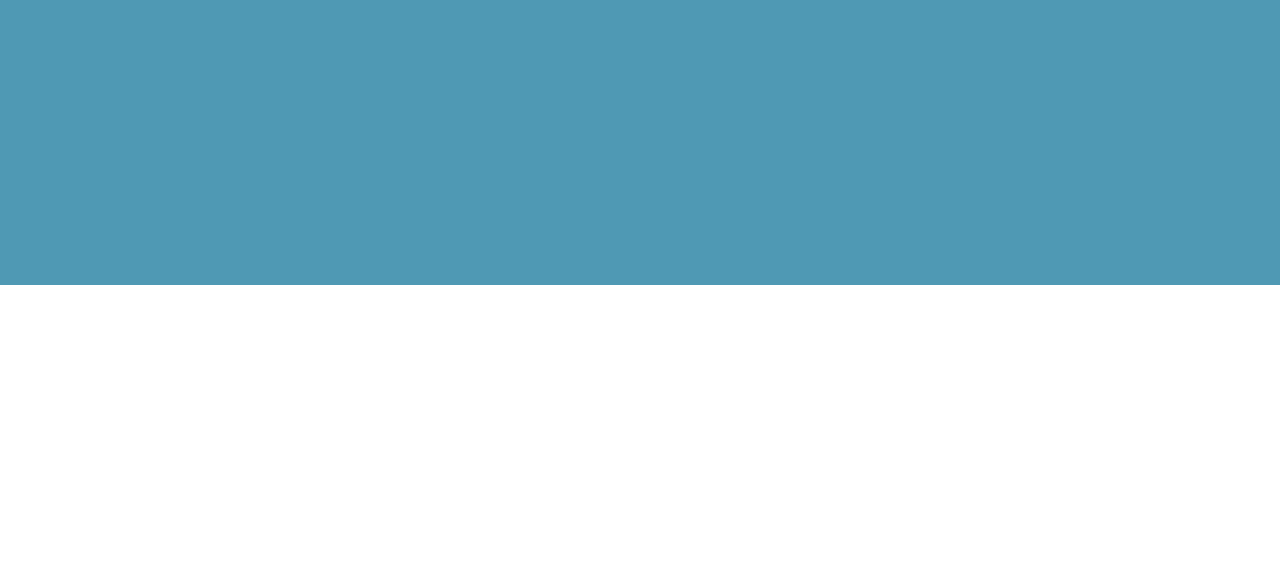
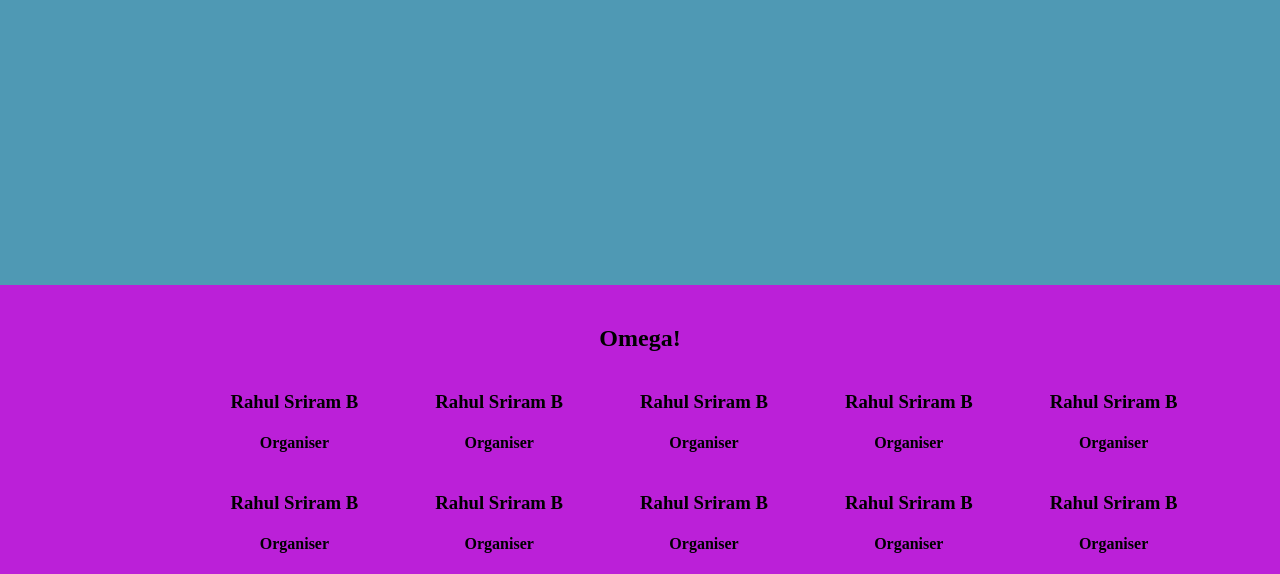
Before and after one commit to ramakrishnar22/FareIT2.0, a plain HTML site: page index.html in a window 1280 px wide. Shown: the part 584-1158 px from the top of the page. Before the commit the page ends 869 px from the top, so only its background shows below. Drawn offline with Linux system fonts and the light colour scheme; no server answers.

Commit message:
commit made on the team section

```diff
--- a/css/dev-index.css
+++ b/css/dev-index.css
@@ -24,6 +24,7 @@
 .list-data a:hover{
     color:#1d81b2;
 }
+/* FareIT CSS*/
 #about-fare{
     width:100%;
     height:417px;
@@ -35,11 +36,8 @@
     position: relative;
     margin-left:30%;
 }
-div > p{
-  color:white;
-}
-div > h2{
-  color:white;
+.text-content{
+    color: white;
 }
 #title-area{
     position:relative;
@@ -52,6 +50,7 @@ div > h2{
     padding-left:30%;
     padding-right:30%;
 }
+/* Awards CSS*/
 #events-section{
   position: relative;
   z-index: 1;
@@ -79,3 +78,30 @@ width:80%;
 justify-content: flex-start;
 flex-wrap: wrap;
 }
+
+/* Team CSS*/
+#team-section{
+    width:100%;
+    height:auto;
+    background-color: #bb20d8;
+    margin-top:-20px;
+    display: inline-block;
+    text-align: center;
+}
+.team-name{
+    padding-top:20px;
+}
+
+.team-members{
+    display: flex;
+    justify-content: flex-start;
+    width:80%;
+    flex-wrap: wrap;
+    margin-left:15%;
+}
+.team-no{
+    width:20%;
+}
+.team-area{
+    padding-top:20px;
+}
--- a/css/modal.css
+++ b/css/modal.css
@@ -13,7 +13,7 @@
     background-color:rgba(0,0,0,0.12) ;
     margin:auto;
     padding:0;
-    border:1px solid ;
+    border:1px solid black;
     box-shadow:0 3px 4px 0 rgba(0,0,0,0.12 ),0 2px 12px 0 rgba(0,0,0,0.19);
     animation-name: anitop;
     animation-duration: 0.5s;
--- a/index.html
+++ b/index.html
@@ -16,9 +16,9 @@
          <div id="content-section">
           <ul id="point-section">
               <li class="list-data"><a href="#about-fare">About FareIT</a></li>
-              <li class="list-data"><a href="#contact-section">Contact</a></li>
+              <li class="list-data"><a href="#contact-section">Alumni</a></li>
               <li class="list-data"><a href="#events-section">Awards</a></li>
-              <li class="list-data"><a href="#">Team</a></li>
+              <li class="list-data"><a href="#team-section">Team</a></li>
           </ul>
         </div>
     </div>
@@ -26,10 +26,10 @@
     <div id="about-fare">
       <div id="theme-area">
           <div id="title-area">
-                <h2>ABOUT FAREIT2.0</h2>
+                <h2 class="text-content">ABOUT FAREIT2.0</h2>
           </div>
           <div id="content-area">
-             <p>Lorem Ipsum is simply dummy text of the printing and typesetting industry. Lorem Ipsum has been the industry's standard dummy text ever since the 1500s, when an unknown printer took a galley of type and scrambled it to make a type specimen book. It has survived not only five centuries, but also the leap into electronic typesetting, remaining essentially unchanged. It was popularised in the 1960s with the release of Letraset sheets containing Lorem Ipsum passages, and more recently with desktop publishing software like Aldus PageMaker including versions of Lorem Ipsum.</p>
+             <p class="text-content">Lorem Ipsum is simply dummy text of the printing and typesetting industry. Lorem Ipsum has been the industry's standard dummy text ever since the 1500s, when an unknown printer took a galley of type and scrambled it to make a type specimen book. It has survived not only five centuries, but also the leap into electronic typesetting, remaining essentially unchanged. It was popularised in the 1960s with the release of Letraset sheets containing Lorem Ipsum passages, and more recently with desktop publishing software like Aldus PageMaker including versions of Lorem Ipsum.</p>
           </div>
       </div>
     </div>
@@ -44,9 +44,24 @@
     </div>
     </div>
     <!--Contact Section -- >
-          <div id="contact-section">
-              <div class=""></div>
-          </div>
+          <!--Team Section -->
+    <div id="team-section">
+        <div class="team-area">
+        <div class="team-name"><h2>Omega!</h2></div>
+    <div class="team-members">
+        <div class="team-no"><h3>Rahul Sriram B</h3><h4>Organiser</h4></div>
+        <div class="team-no"><h3>Rahul Sriram B</h3><h4>Organiser</h4></div>
+        <div class="team-no"><h3>Rahul Sriram B</h3><h4>Organiser</h4></div>
+        <div class="team-no"><h3>Rahul Sriram B</h3><h4>Organiser</h4></div>
+        <div class="team-no"><h3>Rahul Sriram B</h3><h4>Organiser</h4></div>
+        <div class="team-no"><h3>Rahul Sriram B</h3><h4>Organiser</h4></div>
+        <div class="team-no"><h3>Rahul Sriram B</h3><h4>Organiser</h4></div>
+        <div class="team-no"><h3>Rahul Sriram B</h3><h4>Organiser</h4></div>
+        <div class="team-no"><h3>Rahul Sriram B</h3><h4>Organiser</h4></div>
+        <div class="team-no"><h3>Rahul Sriram B</h3><h4>Organiser</h4></div>
+    </div>
+</div>
+   </div>
     <!-- Modal Section-->
     <div class="modal" id="myModal">
             <div  class="modal-content">
@@ -60,6 +75,7 @@
                 </div>
             </div>
     </div>
+
 </body>
 <script>
     var doc=document.getElementById("myModal");
```
